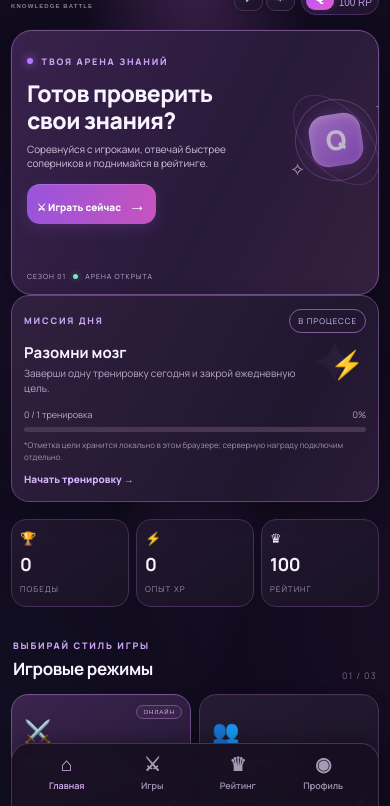
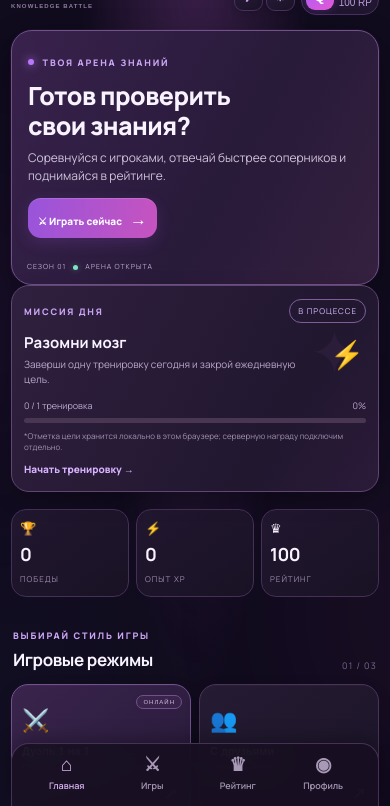
Before and after one commit to homayk755-dotcom/quizarena-web, a plain HTML site: page index.html in a window 390 px wide. Shown: the part 38-844 px from the top of the page. Drawn offline with Linux system fonts and the light colour scheme; no server answers.

Commit message:
Update styles.css

```diff
--- a/styles.css
+++ b/styles.css
@@ -248,3 +248,66 @@ body{
 @media(prefers-reduced-motion:reduce){
   *,*::before,*::after{scroll-behavior:auto!important;animation-duration:.01ms!important;animation-iteration-count:1!important;transition-duration:.01ms!important}
 }
+/* Mobile text layout fix */
+@media (max-width: 480px) {
+  .hero {
+    min-height: auto;
+    padding: 20px 16px 46px;
+  }
+
+  .hero-copy {
+    width: 100%;
+    max-width: none;
+  }
+
+  .hero-orb {
+    display: none !important;
+  }
+
+  .hero h1 {
+    max-width: 100%;
+    font-size: 25px;
+    line-height: 1.2;
+    word-break: normal;
+  }
+
+  .hero p {
+    max-width: 100%;
+    font-size: 12px;
+    line-height: 1.5;
+    overflow-wrap: break-word;
+  }
+
+  .daily-body > div:first-child {
+    flex: 1;
+    min-width: 0;
+  }
+
+  .daily-body p {
+    max-width: 100%;
+    overflow-wrap: break-word;
+  }
+
+  .mode-grid {
+    grid-template-columns: repeat(2, minmax(0, 1fr));
+  }
+
+  .mode-card {
+    min-width: 0;
+    padding: 12px 10px 32px;
+  }
+
+  .mode-card small {
+    max-width: 100%;
+    overflow-wrap: break-word;
+  }
+
+  .section-heading {
+    flex-wrap: wrap;
+    gap: 8px;
+  }
+
+  .question-title {
+    overflow-wrap: break-word;
+  }
+}
```
